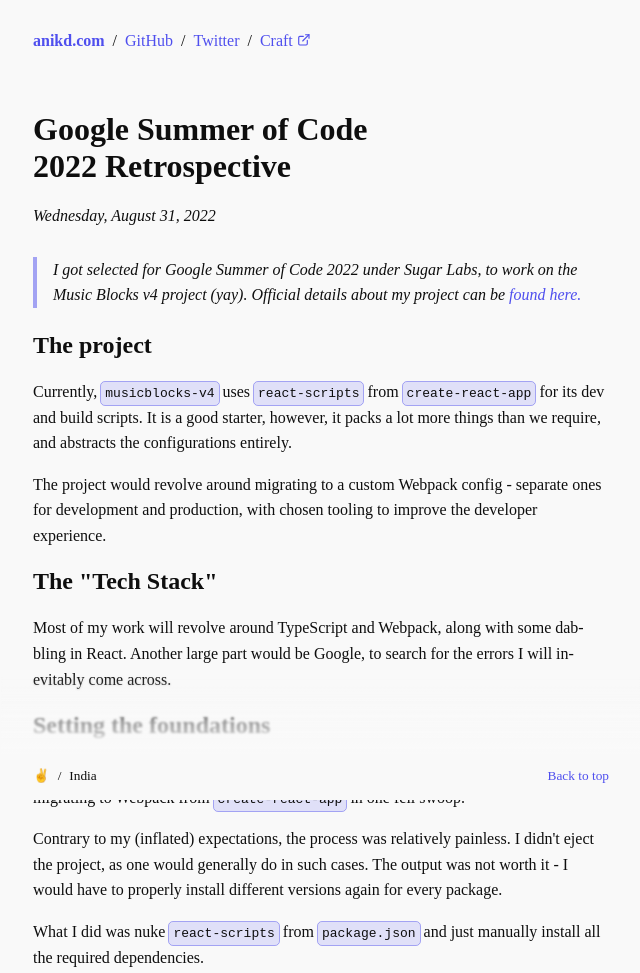
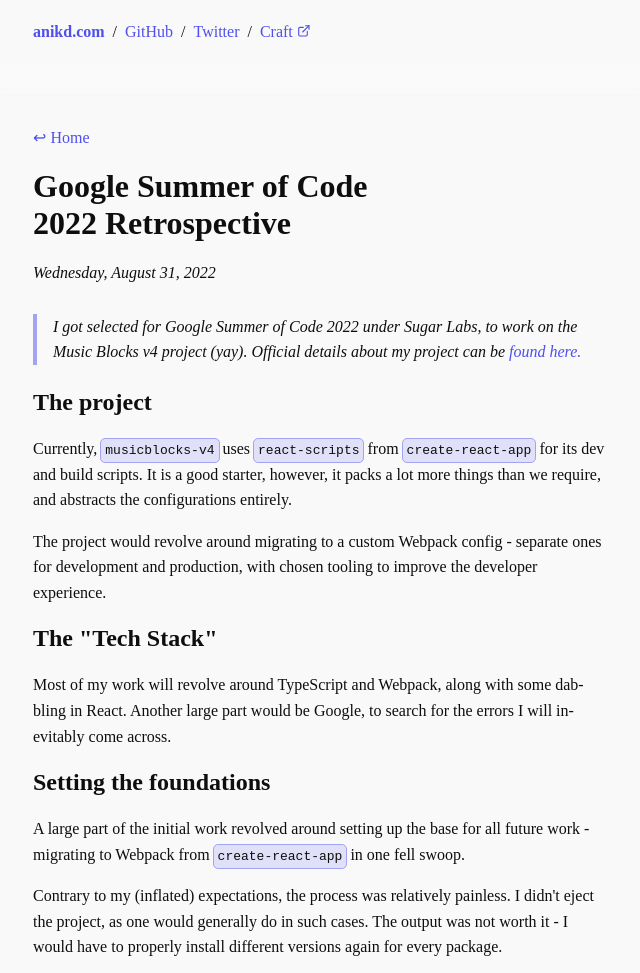
Before and after one commit to sadn1ck/sadn1ck, an Eleventy site: page blogs/gsoc.md in a window 1280 px wide. Shown: the top 973 px of the page, without its empty margins (319-959 px from the left). Built offline with nearby package versions, Linux system fonts and the light colour scheme; Eleventy itself is replaced by a stand-in of ours; files that its build step writes are made by us from their sources; a web font is replaced by a local one.

Commit message:
sticky header
Signed-off-by: Anik Das <anikdas0811@gmail.com>

```diff
--- a/_includes/layout.html
+++ b/_includes/layout.html
@@ -42,9 +42,8 @@
     <link rel="stylesheet" href="/styles/custom.css" />
   </head>
   <body>
-    <header>
-      <nav>
-        <div style="display: flex; gap: 8px; flex-wrap: wrap">
+    <header class="header" style="display: inline-flex; align-items: center">
+      <nav style="display: flex; gap: 8px; flex-wrap: wrap">
         <a style="align-self: baseline; font-weight: bold" href="/"
           >anikd.com</a
         >
@@ -77,26 +76,23 @@
             />
           </svg>
         </a>
-        </div>
       </nav>
     </header>
     <main>
-      {% if title %}
+      <div id="content">
+        {% if page.url | isBlog %}
+        <a aria-label="Home" href="/">&hookleftarrow; Home</a>
+        {% endif %} {% if title %}
         <h1 style="text-wrap: pretty">{{ title }}</h1>
         {% endif %} {% if page.url | isBlog %}
         <span style="font-style: italic">{{ page.date | dateOnly }}</span>
         {% endif %}
         <!--  -->
         <section style="margin-top: 2rem">{{ content }}</section>
-      <footer
-        class="footer"
-        style="display: flex; gap: 8px; align-items: center"
-      >
-        <span>✌️</span>
-        <span role="separator">/</span>
-        <span> India </span>
-        <a href="#" id="backtotop">Back to top</a>
-      </footer>
+      </div>
+      {% if page.url | isBlog %}
+      <a aria-label="Back to top" href="#">&UpArrow; Back to top</a>
+      {% endif %}
     </main>
   </body>
 </html>
--- a/styles/custom.css
+++ b/styles/custom.css
@@ -178,13 +178,10 @@
   border-bottom: 1px solid rgba(var(--accent-color), 0.4);
 }
 
-main:nth-last-child(1) {
-  margin-bottom: 6rem;
+#content {
+  padding: 6rem 0 4rem 0;
 }
 
-.footer #backtotop {
-  margin-left: auto;
-}
 [data-blog="false"] #backtotop {
   opacity: 0;
 }
@@ -192,31 +189,34 @@
   opacity: 1;
 }
 
-.footer {
-  font-size: smaller;
+.header {
   padding: 0 2rem 0 2rem;
   position: fixed;
   left: 50%;
   transform: translateX(-50%);
-  bottom: 0;
+  top: 0;
   width: min(100vw, var(--content-width));
-  height: 3rem;
+  height: 4rem;
   display: flex;
   align-items: center;
   background-color: rgb(var(--bg));
 }
-.footer::before {
+.header::before {
   content: "";
   position: fixed;
   pointer-events: none;
-  bottom: calc(3rem - 2px);
+  top: calc(4rem - 2px);
   left: 0;
-  height: 5rem;
+  height: 4rem;
   width: 100%;
   backdrop-filter: blur(1px);
-  background: linear-gradient(to bottom, transparent, rgb(var(--bg)));
-  -webkit-mask-image: linear-gradient(to top, rgb(var(--bg)) 40%, transparent);
-  mask-image: linear-gradient(to top, rgb(var(--bg)) 40%, transparent);
+  background: linear-gradient(to top, transparent, rgb(var(--bg)));
+  -webkit-mask-image: linear-gradient(
+    to bottom,
+    rgb(var(--bg)) 40%,
+    transparent
+  );
+  mask-image: linear-gradient(to bottom, rgb(var(--bg)) 40%, transparent);
 }
 
 .shiki {
```
Lines whose indentation alone changed are shown as unchanged.
